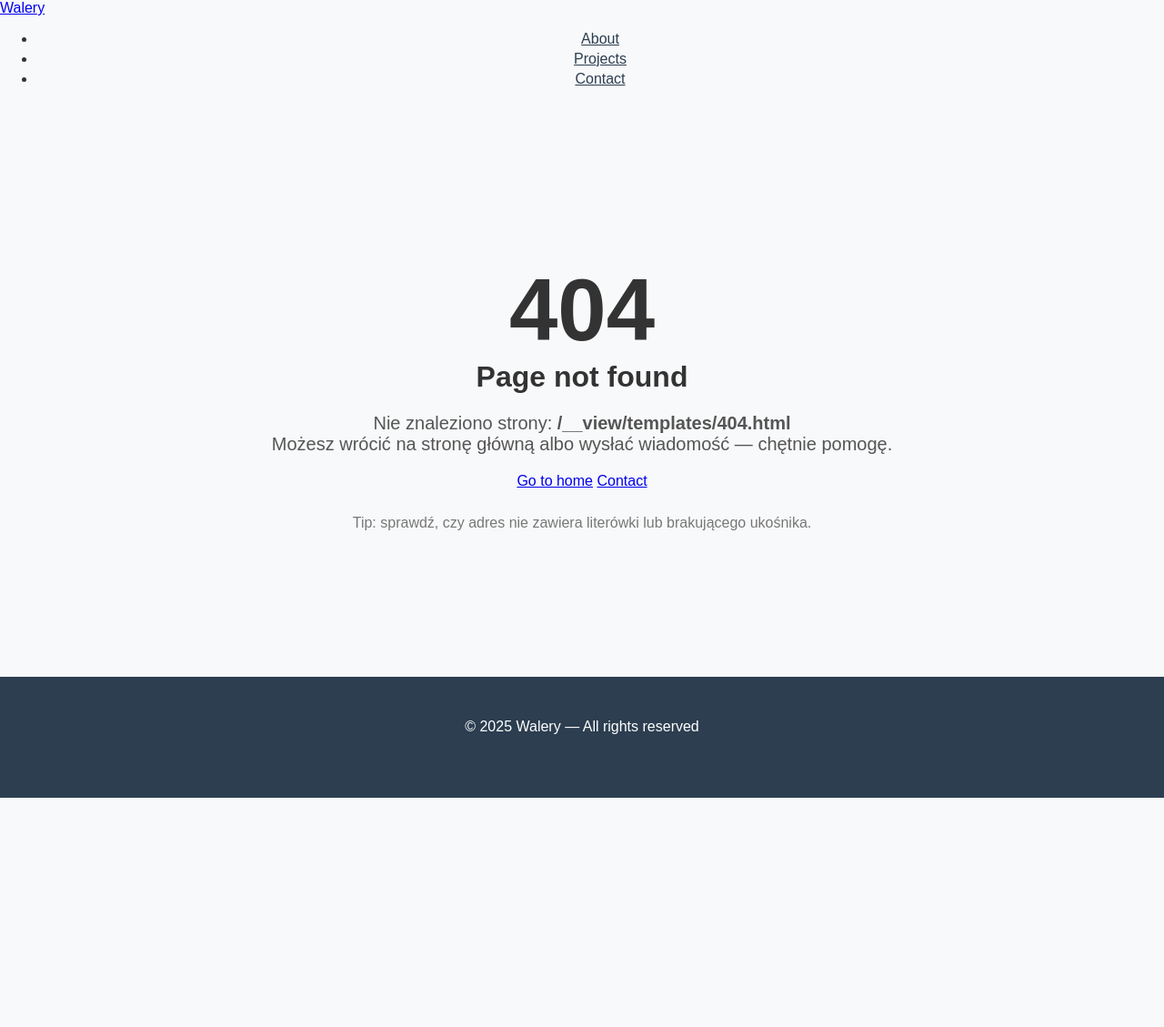
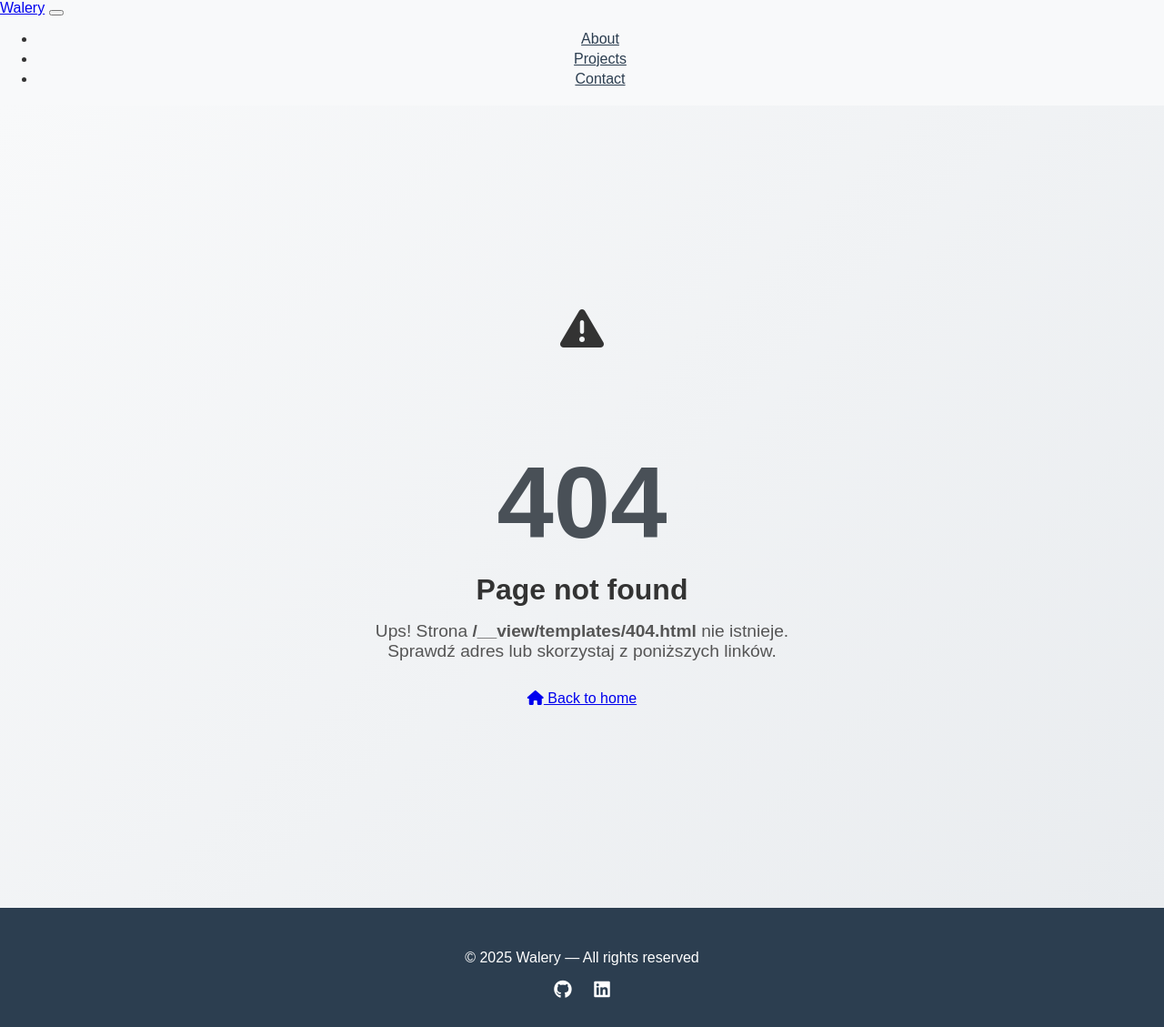
Before and after one commit to draprar/django_portfolio-walery, a Django app: template templates/404.html in a window 1280 px wide. Shown: the whole page at 91% size. Before the commit the page ends 877 px from the top, so only its background shows below. Run offline with Django 5.2, Linux system fonts and the light colour scheme; the template is opened without the code that fills it, so the values that code supplies are empty; parts of the project's set-up code (start-up, migrations or seed data) failed here and were passed over.

Commit message:
fix contact

```diff
--- a/config/settings.py
+++ b/config/settings.py
@@ -265,7 +265,7 @@ DEFAULT_AUTO_FIELD = 'django.db.models.BigAutoField'
 
 # Email backend settings (using SMTP)
 EMAIL_BACKEND = "django.core.mail.backends.smtp.EmailBackend"
-BREVO_API_KEY = env("BREVO_API_KEY ", default="")
+BREVO_API_KEY = env("BREVO_API_KEY", default="")
 EMAIL_HOST = env("EMAIL_HOST", default="")
 EMAIL_PORT = env.int("EMAIL_PORT", default=587)
 EMAIL_USE_TLS = env.bool("EMAIL_USE_TLS", default=True)
--- a/templates/404.html
+++ b/templates/404.html
@@ -1,28 +1,58 @@
 {% load static %}
-<!doctype html>
 <html lang="en">
 <head>
   <meta charset="utf-8" />
   <meta name="viewport" content="width=device-width,initial-scale=1" />
   <title>404 — Page not found</title>
   <link rel="icon" href="{% static 'core/img/favicon.ico' %}" type="image/x-icon" />
-  <!-- korzystamy z Twojego głównego CSS, by zachować styl strony -->
+  <!-- główny CSS projektu -->
   <link rel="stylesheet" href="{% static 'core/css/style.css' %}">
+  <!-- font awesome (ikonki) -->
+  <link rel="stylesheet" href="https://cdnjs.cloudflare.com/ajax/libs/font-awesome/6.4.2/css/all.min.css" />
   <style>
-    /* drobne dopasowanie wyglądu 404 (możesz przenieść do css jeśli chcesz) */
-    .error-hero { padding: 6rem 1rem; text-align: center; }
-    .error-code { font-size: 6rem; font-weight:700; margin: 0; }
-    .error-msg { font-size: 1.25rem; color: #555; margin: .5rem 0 1.2rem; }
-    .error-actions { margin-top: 1.25rem; }
-    .btn-ghost { background: transparent; border: 1px solid rgba(0,0,0,0.08); }
+    .error-hero {
+      min-height: 80vh;
+      display: flex;
+      flex-direction: column;
+      align-items: center;
+      justify-content: center;
+      text-align: center;
+      background: linear-gradient(135deg, #f8f9fa, #e9ecef);
+      padding: 3rem 1rem;
+    }
+    .error-code {
+      font-size: 7rem;
+      font-weight: 800;
+      color: var(--primary, #0d6efd);
+      margin-bottom: 0.5rem;
+      line-height: 1;
+    }
+    .error-title {
+      font-size: 2rem;
+      font-weight: 700;
+      margin-bottom: 1rem;
+    }
+    .error-msg {
+      font-size: 1.2rem;
+      color: #555;
+      max-width: 600px;
+      margin: 0 auto 2rem;
+    }
+    .error-actions .btn {
+      min-width: 180px;
+    }
   </style>
 </head>
 <body>
+  <!-- nawigacja -->
   <nav class="navbar navbar-expand-lg fixed-top">
     <div class="container d-flex align-items-center justify-content-between">
       <a class="navbar-brand fw-bold mb-0" href="{% url 'home' %}">Walery</a>
-      <div class="collapse navbar-collapse">
-        <ul class="navbar-nav me-auto w-100">
+      <button class="navbar-toggler" type="button" data-bs-toggle="collapse" data-bs-target="#navbarNav">
+        <span class="navbar-toggler-icon"></span>
+      </button>
+      <div class="collapse navbar-collapse" id="navbarNav">
+        <ul class="navbar-nav ms-auto">
           <li class="nav-item"><a class="nav-link" href="{% url 'home' %}#about">About</a></li>
           <li class="nav-item"><a class="nav-link" href="{% url 'home' %}#projects">Projects</a></li>
           <li class="nav-item"><a class="nav-link" href="{% url 'home' %}#contact">Contact</a></li>
@@ -31,29 +61,30 @@
     </div>
   </nav>
 
-  <main class="error-hero" style="margin-top:90px;">
+  <!-- sekcja hero 404 -->
+  <main class="error-hero">
     <div class="container">
+      <div class="error-icon mb-3">
+        <i class="fa-solid fa-triangle-exclamation fa-3x text-danger"></i>
+      </div>
       <p class="error-code">404</p>
-      <h1 style="margin-top:0;">Page not found</h1>
+      <h1 class="error-title">Page not found</h1>
       <p class="error-msg">
-        Nie znaleziono strony: <strong>{{ request.path }}</strong><br>
-        Możesz wrócić na stronę główną albo wysłać wiadomość — chętnie pomogę.
+        Ups! Strona <strong>{{ request.path }}</strong> nie istnieje.<br>
+        Sprawdź adres lub skorzystaj z poniższych linków.
       </p>
-
-      <div class="error-actions">
-        <a class="btn btn-dark btn-lg me-2" href="{% url 'home' %}">Go to home</a>
-        <a class="btn btn-outline-secondary btn-lg" href="{% url 'contact' %}">Contact</a>
-      </div>
-
-      <div style="margin-top:1.75rem; color:#777;">
-        Tip: sprawdź, czy adres nie zawiera literówki lub brakującego ukośnika.
+      <div class="error-actions d-flex flex-column flex-sm-row gap-3 justify-content-center">
+        <a class="btn btn-dark btn-lg" href="{% url 'home' %}">
+          <i class="fa-solid fa-house"></i> Back to home
+        </a>
       </div>
     </div>
   </main>
 
-  <footer class="footer" style="margin-top:4rem;">
-    <div class="container">
-      <p>© 2025 Walery — All rights reserved</p>
+  <!-- stopka -->
+  <footer class="footer py-4">
+    <div class="container text-center">
+      <p class="mb-2">© 2025 Walery — All rights reserved</p>
       <div class="social-icons">
         <a href="#" aria-label="GitHub"><i class="fab fa-github"></i></a>
         <a href="#" aria-label="LinkedIn"><i class="fab fa-linkedin"></i></a>
```
